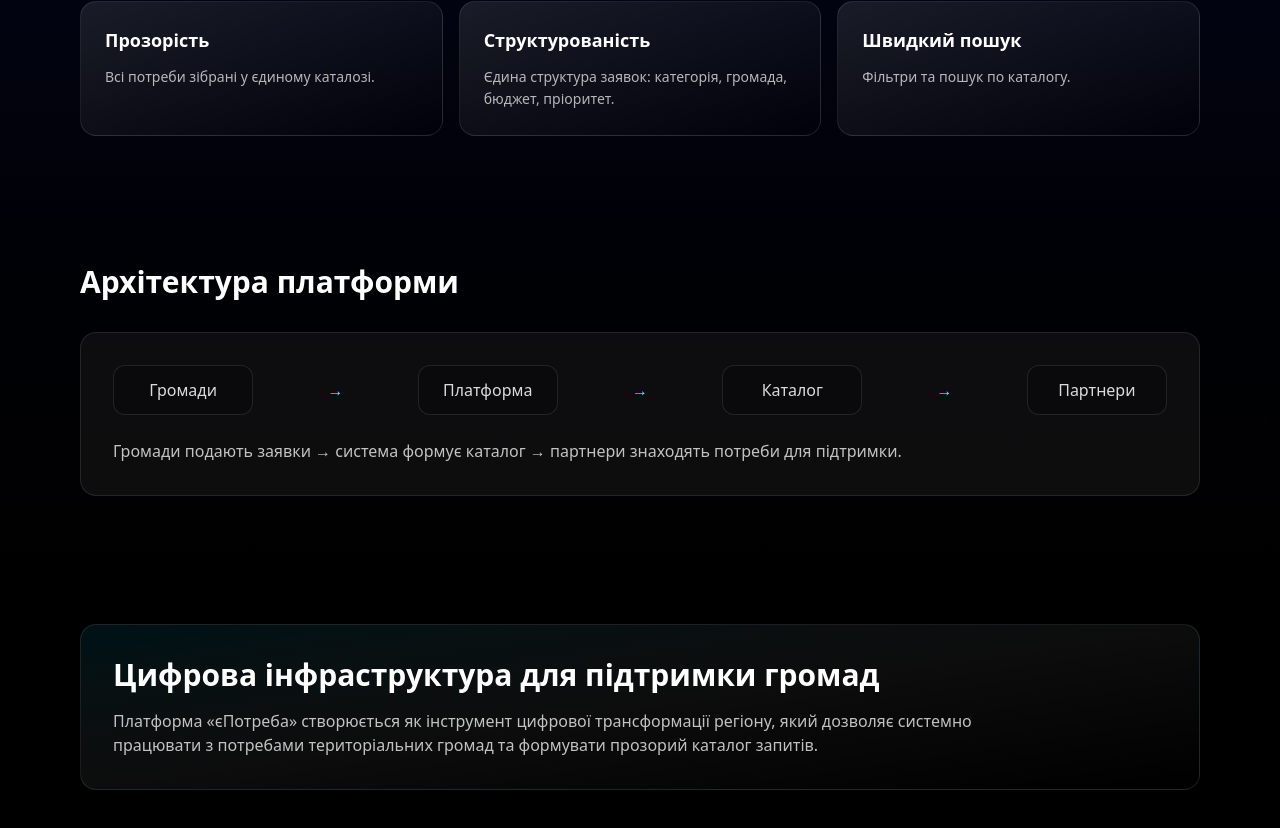
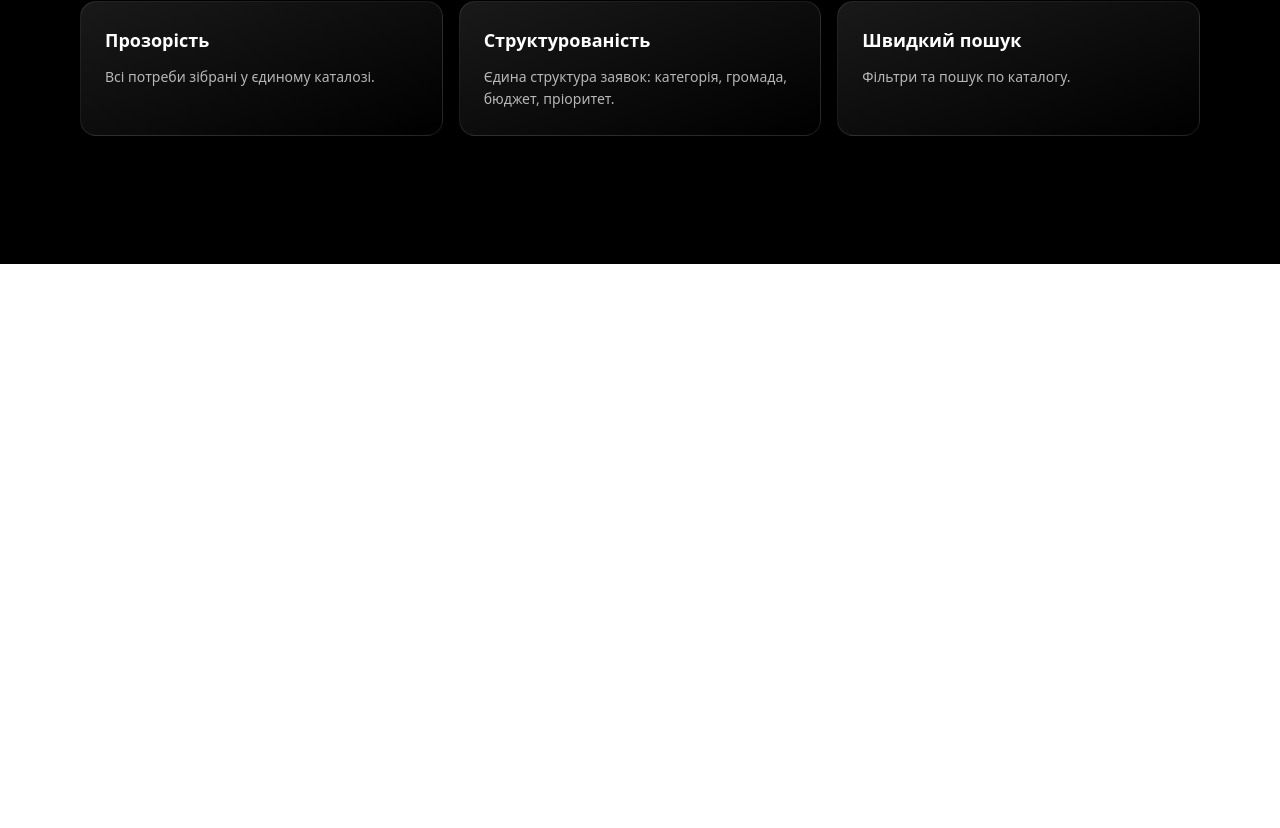
Before and after one commit to ostretiak-cloud/needs-platform, a Next.js app: page /about in a window 1280 px wide. Shown: the part 1260-2088 px from the top of the page. After the commit the page ends 1524 px from the top, so only its background shows below. Built offline with nearby package versions, Linux system fonts and the light colour scheme.

Commit message:
Remove architecture and infrastructure sections from about page

```diff
--- a/app/about/page.js
+++ b/app/about/page.js
@@ -112,46 +112,6 @@ export default function AboutPage() {
           </div>
         </section>
 
-        <section className="py-16">
-          <h2 className="text-2xl font-bold md:text-3xl">Архітектура платформи</h2>
-          <div className="mt-8 rounded-2xl border border-white/10 bg-white/5 p-6 md:p-8">
-            <div className="grid gap-3 text-sm font-medium text-white/85 md:grid-cols-7 md:items-center md:text-base">
-              <div className="rounded-xl border border-white/10 bg-black/20 p-3 text-center">
-                Громади
-              </div>
-              <div className="hidden text-center text-cyan-300 md:block">→</div>
-              <div className="rounded-xl border border-white/10 bg-black/20 p-3 text-center">
-                Платформа
-              </div>
-              <div className="hidden text-center text-cyan-300 md:block">→</div>
-              <div className="rounded-xl border border-white/10 bg-black/20 p-3 text-center">
-                Каталог
-              </div>
-              <div className="hidden text-center text-cyan-300 md:block">→</div>
-              <div className="rounded-xl border border-white/10 bg-black/20 p-3 text-center">
-                Партнери
-              </div>
-            </div>
-            <p className="mt-6 text-white/75">
-              Громади подають заявки → система формує каталог → партнери
-              знаходять потреби для підтримки.
-            </p>
-          </div>
-        </section>
-
-        <section className="pb-8 pt-16">
-          <article className="rounded-2xl border border-white/10 bg-gradient-to-br from-cyan-500/10 via-white/5 to-transparent p-6 md:p-8">
-            <h2 className="text-2xl font-bold md:text-3xl">
-              Цифрова інфраструктура для підтримки громад
-            </h2>
-            <p className="mt-4 max-w-4xl text-white/75">
-              Платформа «єПотреба» створюється як інструмент цифрової
-              трансформації регіону, який дозволяє системно працювати з
-              потребами територіальних громад та формувати прозорий каталог
-              запитів.
-            </p>
-          </article>
-        </section>
       </div>
     </main>
   );
```
